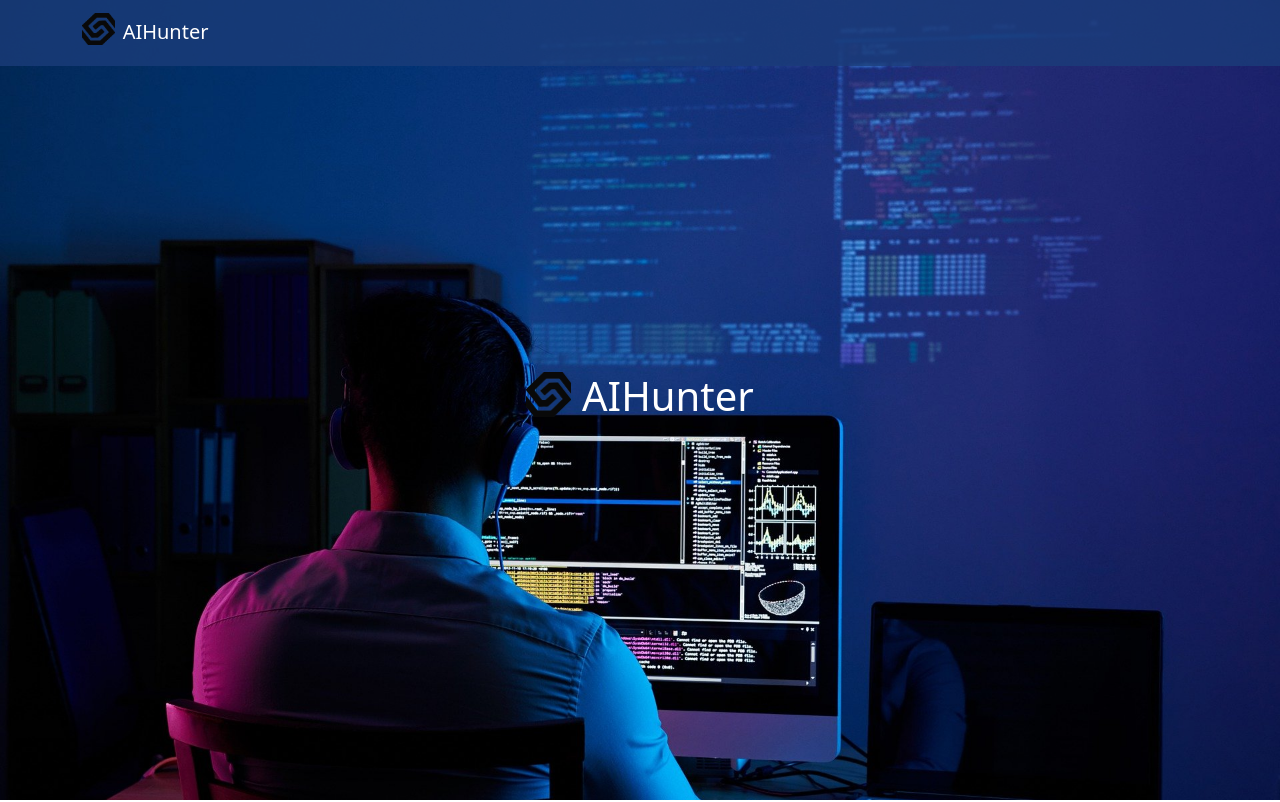
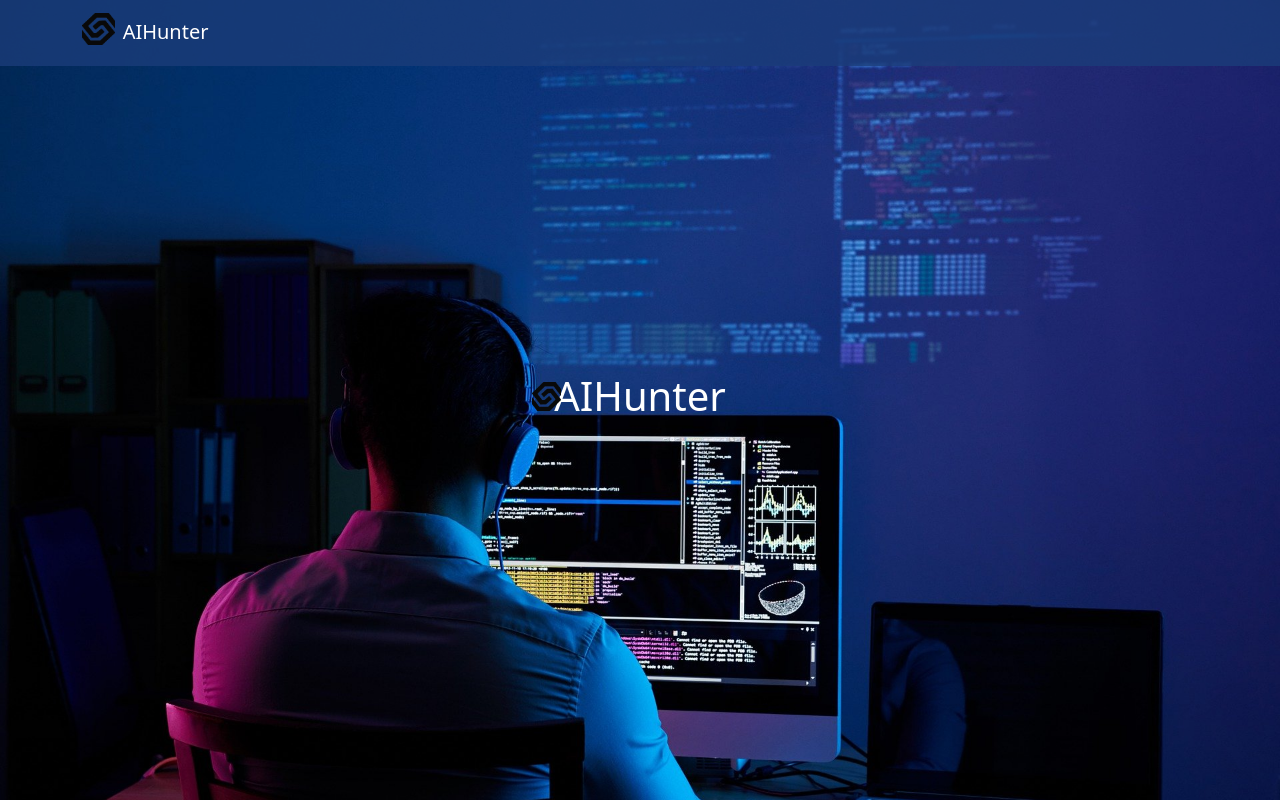
Before and after one commit to g3ksa/hh-parser, a website built with Parcel: page app/src/index.html in a window 1280 px wide. Shown: the top 802 px of the page. Built offline with nearby package versions, Linux system fonts and the light colour scheme.

Commit message:
fixed logo animation

```diff
--- a/app/src/index.html
+++ b/app/src/index.html
@@ -26,8 +26,9 @@
 		</nav>
 
 		<div id="section1" class="jumbotron text-center">
+			<div class="main-logo"><img src="./img/logo.png" class="logo" alt="" /></div>
 			<div class="container h1-block">
-				<img src="./img/logo.png" class="logo" alt="" />
+
 				<h1>AIHunter</h1>
 			</div>
 		</div>
--- a/app/src/style/style.css
+++ b/app/src/style/style.css
@@ -237,6 +237,10 @@ textarea{
 	background-color: rgb(46, 88, 156); /* Цвет трека полосы прокрутки при наведении */
  }
 
+ .main-logo{
+	position:absolute;
+	margin-right: 14%;
+ }
  @keyframes typing {
 	from {
 	  width: 0;
@@ -249,7 +253,7 @@ textarea{
  h1 {
 	overflow: hidden;
 	white-space: nowrap;
-	animation: typing 4s steps(40, end);
+	animation: typing 4s steps(60, end);
  }
 
 .form-control{
```
Also changed, not shown: app/dist/index.html, 2 other files.
